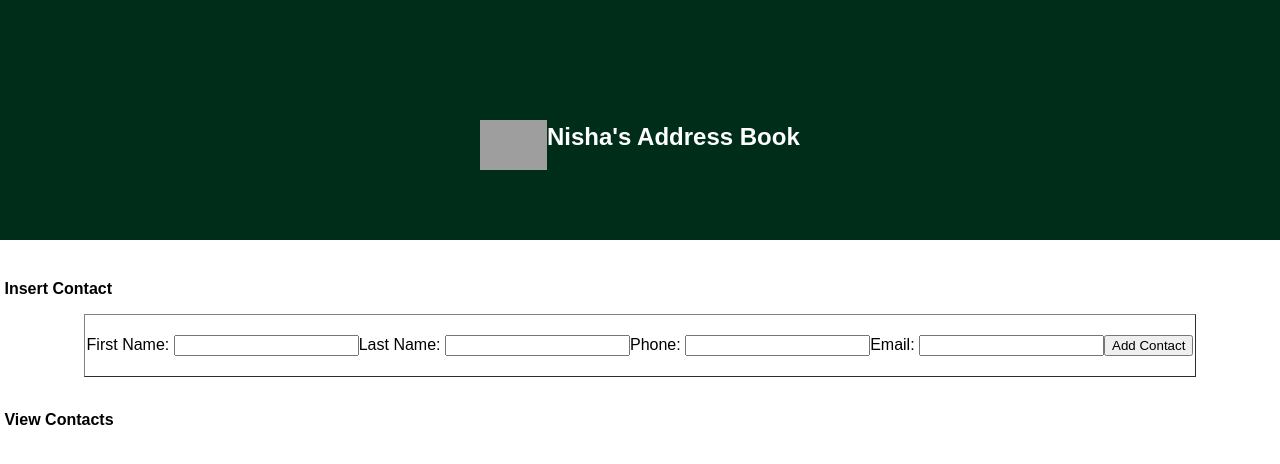
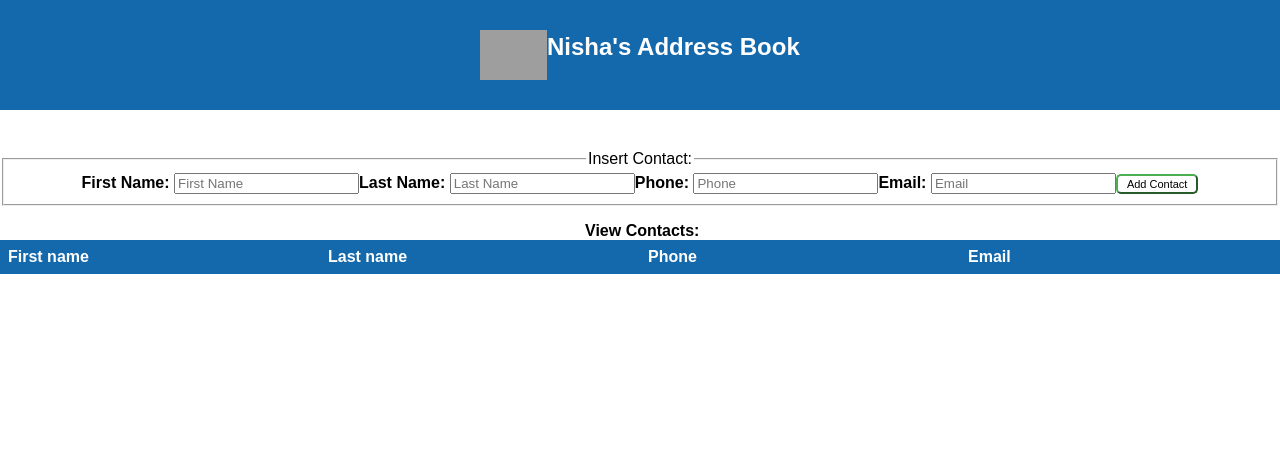
Before and after one commit to codeanddraw/react-gh-pages, a React (Create React App) app: page / in a window 1280 px wide. Shown: the top 464 px of the page. Built offline with nearby package versions, Linux system fonts and the light colour scheme; grey boxes are pictures that could not be loaded.

Commit message:
UI of table

```diff
--- a/package.json
+++ b/package.json
@@ -7,8 +7,10 @@
     "dexie": "^2.0.2",
     "prettier": "^1.11.1",
     "react": "^16.2.0",
+    "react-bootstrap-table": "^4.3.1",
     "react-dom": "^16.2.0",
-    "react-scripts": "1.1.1"
+    "react-scripts": "1.1.1",
+    "react-table": "^6.8.0"
   },
   "scripts": {
     "start": "react-scripts start",
--- /dev/null
+++ b/src/AddContact.css
@@ -0,0 +1,17 @@
+.info {
+    border-color: #4CAF50;;
+    color: #4CAF50;
+  }
+
+  .info:hover {
+    background: #4CAF50;;
+    color: white;
+  }
+  .btn {
+    border-radius: 5px;
+    background-color: white;
+    color: black;
+    padding: 2px 9px;
+    font-size: 11px;
+    cursor: pointer;
+  }
--- a/src/AddContact.js
+++ b/src/AddContact.js
@@ -1,5 +1,5 @@
 import React from 'react';
-
+import './AddContact.css';
 class AddContact extends React.Component {
   constructor() {
     super();
@@ -35,16 +35,18 @@ class AddContact extends React.Component {
   }
 
   render() {
-    return (<div><p align="left"><b>&nbsp;Insert Contact</b></p><table border ="1" align="center"><br/>
-      First Name: <input type="text" value={this.state.input.fname} id="one" onChange={e => this.handleChange({fname: e.target.value})}/>
-      Last Name: <input type="text" value={this.state.input.lname} id="two" onChange={e => this.handleChange({lname: e.target.value})} />
-      Phone: <input type="text" value={this.state.input.phone} id="three" onChange={e => this.handleChange({phone: e.target.value})}/>
-      Email: <input type="text" value={this.state.input.email} id="four" onChange={e => this.handleChange({email: e.target.value})}/>
-      <button type="button" id = "five" onClick={this.addContact}>Add Contact</button>
-      <br/><br/></table>
-      <br/>
-
-    </div>);
+    return (
+    <form align="center">
+     <fieldset>
+      <legend>Insert Contact:</legend>
+      <b>First Name:</b> <input type="text" placeholder="First Name" value={this.state.input.fname} size="20" id="one" onChange={e => this.handleChange({fname: e.target.value})}/>
+      <b>Last Name: </b><input type="text" placeholder="Last Name" value={this.state.input.lname} size="20" id="two" onChange={e => this.handleChange({lname: e.target.value})} />
+      <b>Phone:</b> <input type="text" placeholder="Phone" value={this.state.input.phone} size="20" id="three" onChange={e => this.handleChange({phone: e.target.value})}/>
+      <b>Email: </b><input type="text" placeholder="Email" value={this.state.input.email} size="20" id="four" onChange={e => this.handleChange({email: e.target.value})}/>
+      <button type="button" class="btn info" id = "five" onClick={this.addContact}>Add Contact</button>
+      </fieldset>
+      </form>
+  );
 
   }
 }
--- a/src/App.css
+++ b/src/App.css
@@ -1,9 +1,21 @@
 .AppHeader {
-  background-color:rgb(0, 44, 26);
-  height: 40px;
-  padding: 100px;
+  background-color:rgb(20, 105, 173);
+  padding: 10px;
   margin-bottom: 40px;
-  border:10px;
+  border:2px;
   color: white;
   text-align: center;
 }
+table {
+  border-collapse: collapse;
+  width: 100%;
+}
+
+
+th {
+  background-color: rgb(20, 105, 173);
+  text-align: left;
+  padding: 8px;
+  color: white;
+  width: 100%;
+}
--- a/src/App.js
+++ b/src/App.js
@@ -4,6 +4,7 @@ import './App.css';
 import db from './db';
 import AddContact from './AddContact';
 import ContactList from './ContactList';
+
 
 class App extends React.Component {
   constructor() {
@@ -21,7 +22,6 @@ class App extends React.Component {
       db.transaction('rw', db.contacts, function () {
           const insert_object = {fname:fname,lname:lname,phone:phone,email:email};
           db.contacts.add(insert_object);
-
       });
       window.location.reload();
  }
@@ -35,29 +35,31 @@ class App extends React.Component {
     db.table('contacts').delete(id);
   }
 
-
-
 handleDeleteContact(id) {
   db.table('contacts').delete(id);
   window.location.reload();
 }
-
-
   render() {
     return (
-      <div>
+     <div>
         <div className="AppHeader" >
         <h2><img src={ require('./images/img.ico') } height="50px" align="middle" alt="Contacts"/>Nisha's Address Book</h2>
-        </div>
+       </div>
         <AddContact handleAddContact={this.handleAddContact} />
-        <p align="left">&nbsp;<b>View Contacts</b></p>
-        <ContactList
-          contacts={this.state.contacts}
-          handleDeleteContact={this.handleDeleteContact}
-          handleUpdateContact={this.handleUpdateContact}
+        <p align="center"><b>&nbsp;View Contacts: </b>
+        <table>
+        <thead>
+        <tr>
+        < th> First name </th>
+        < th> Last name </th>
+        < th> Phone </th>
+        < th> Email </th>
+        </tr>
+        </thead>
+        </table></p>
+          <ContactList contacts={this.state.contacts} handleDeleteContact={this.handleDeleteContact} handleUpdateContact={this.handleUpdateContact} />
 
-        />
-      </div>
+    </div>
     );
   }
 }
--- a/src/Contact.css
+++ b/src/Contact.css
@@ -1,3 +1,16 @@
-ul li {
-    list-style: none;
+tr, td {
+    text-align: left;
+    padding-top: 5x;
+    padding-right: 220px;
+    margin-right:10px;
+    padding-left:1px;
+    background-color:white;
+    color: black;
+    width: 100%;
+
   }
+
+table {
+  border-collapse: collapse;
+  table-layout: fixed;
+}
--- a/src/Contact.js
+++ b/src/Contact.js
@@ -1,19 +1,16 @@
 import React from 'react';
 import './Contact.css';
+const Contact = ({id,fname,lname,phone,email, handleDeleteContact,handleUpdateContact}) =>
 
-  const Contact = ({id,fname,lname,phone,email, handleDeleteContact,handleUpdateContact}) =>
-
-
-
-
-  <table border="1px">
-
+<tr >
     <td>{fname}</td>
     <td>{lname}</td>
     <td>{phone}</td>
     <td>{email}</td>
-   <button type="button" onClick={() => handleDeleteContact(id)}>Delete</button>
-   <button type="button" onClick={() => handleUpdateContact(id,fname,lname,phone,email)}>Update</button>
 
-  </table>;
+  <button type="button" onClick={() => handleDeleteContact(id)}>Delete</button>
+  <button type="button" onClick={() => handleUpdateContact(id,fname,lname,phone,email)}>Update</button>
+
+</tr>
+
 export default Contact;
```
Also changed, not shown: src/ContactList.js (+4 -6 lines), 1 other file (tests, documents, lock files or other folders).
